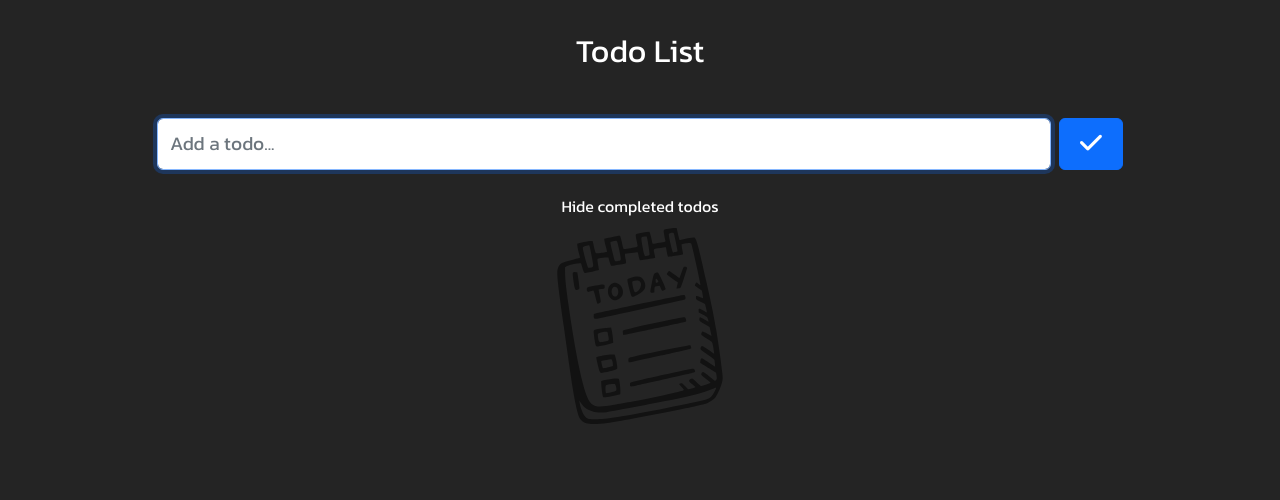
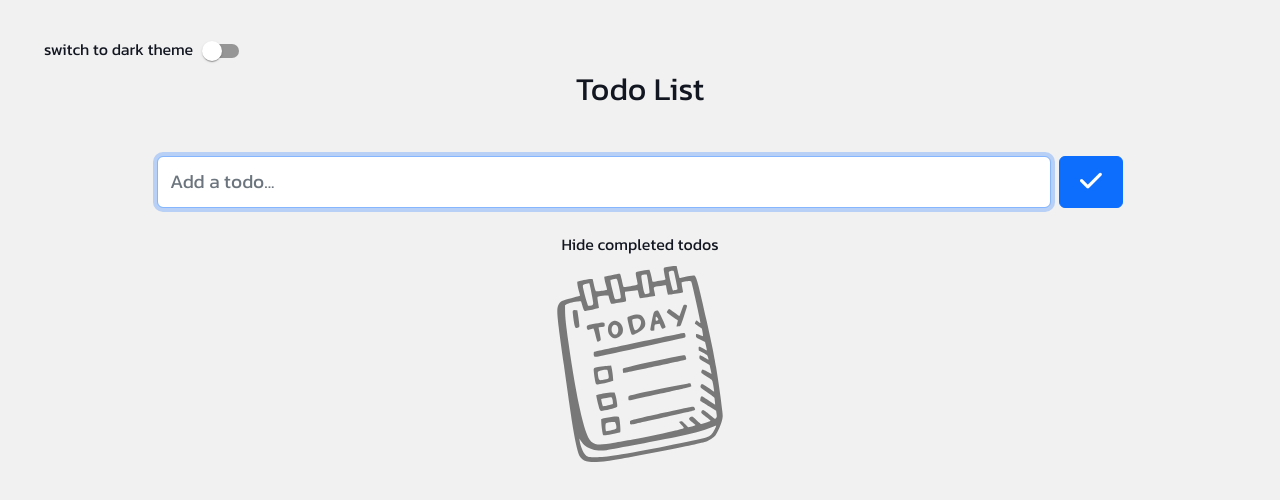
Before and after one commit to MAlDibawy/Todo-App, a React (Vite) app: page / in a window 1280 px wide. Shown: the top 500 px of the page. Built offline with nearby package versions, Linux system fonts and the light colour scheme.

Commit message:
adding dark theme and light theme

```diff
--- a/package.json
+++ b/package.json
@@ -11,11 +11,15 @@
     "preview": "vite preview"
   },
   "dependencies": {
+    "@emotion/react": "^11.10.6",
+    "@emotion/styled": "^11.10.6",
     "@fortawesome/fontawesome-free": "^6.4.0",
+    "@mui/material": "^5.12.0",
     "bootstrap": "^5.2.3",
     "jquery": "^3.6.4",
     "react": "^18.2.0",
-    "react-dom": "^18.2.0"
+    "react-dom": "^18.2.0",
+    "styled-components": "^5.3.9"
   },
   "devDependencies": {
     "@types/react": "^18.0.28",
--- a/src/App.jsx
+++ b/src/App.jsx
@@ -2,12 +2,18 @@ import { useEffect, useRef, useState } from "react";
 import "./App.css";
 import TodoItem from "./components/todoItem/TodoItem";
 import TodoImage from "/cfd969583ee9557cb6d7ac303d0d2a80.svg";
+import { ThemeProvider } from "styled-components";
+import { darkTheme, GlobalStyles, lightTheme } from "./theme";
+import { Switch } from "@mui/material";
 
 function App() {
   const [todos, setTodos] = useState([]);
   const [inputText, setInputText] = useState("");
   const [hideDone, setHideDone] = useState(false);
   const inputRef = useRef(null);
+  const [theme, setTheme] = useState("light");
+  const isDarkTheme = theme === "dark";
+  const toggleTheme = () => setTheme(isDarkTheme ? "light" : "dark");
 
   useEffect(() => {
     inputRef.current.focus();
@@ -74,8 +80,16 @@ function App() {
   };
 
   return (
+    <ThemeProvider theme={isDarkTheme ? darkTheme : lightTheme}>
+      <GlobalStyles />
       <div className="App container-fluid m-auto">
-      <h2 className="text-white mb-4 text-center">Todo List</h2>
+        <label htmlFor="">
+          switch to {isDarkTheme ? "light" : "dark"} theme
+        </label>
+
+        <Switch onChange={toggleTheme} />
+
+        <h2 className=" mb-4 text-center">Todo List</h2>
 
         <form onSubmit={addTodo}>
           <div className="d-flex  justify-content-center py-4">
@@ -90,14 +104,14 @@ function App() {
               value={inputText}
               style={{ maxWidth: "75%" }}
             />
-          <button className="btn btn-primary  text-white" type="submit">
+            <button className="btn btn-primary  " type="submit">
               <span className="icon">
                 <i className="fa-solid fa-check d-inline p-2"></i>
               </span>
             </button>
           </div>
         </form>
-      <div className="text-white text-center mb-2">
+        <div className=" text-center mb-2">
           <span onClick={toggleShowDone} role="button">
             {hideDone ? "Show completed todos" : "Hide completed todos"}
           </span>
@@ -127,6 +141,7 @@ function App() {
           )}
         </div>
       </div>
+    </ThemeProvider>
   );
 }
 
--- a/src/index.css
+++ b/src/index.css
@@ -1,9 +1,10 @@
 @import url("https://fonts.googleapis.com/css2?family=Kanit&display=swap");
 
 :root {
-  color-scheme: light dark;
-  color: rgba(255, 255, 255, 0.87);
-  background-color: #242424;
+  /* color-scheme: light dark; */
+  /*
+  color: rgba(255, 255, 255, 0.87); */
+  /* background-color: #242424; */
 
   font-synthesis: none;
   text-rendering: optimizeLegibility;
@@ -13,7 +14,7 @@
 }
 
 body {
-  background-color: #242424 !important;
+  /* background-color: #242424 !important; */
   font-family: "Kanit", sans-serif !important;
   line-height: 1.5 !important;
   font-weight: 400 !important;
--- /dev/null
+++ b/src/theme.js
@@ -0,0 +1,18 @@
+import { createGlobalStyle } from "styled-components";
+
+export const GlobalStyles = createGlobalStyle`
+Body {
+    background: ${({ theme }) => theme.body};
+    color: ${({ theme }) => theme.text};
+    transition: background 0.2s ease-in, color 0.2s ease-in;
+}`
+
+export const lightTheme = {
+    body: '#f1f1f1',
+    text: '#121620'
+};
+
+export const darkTheme = {
+    body: '#121620',
+    text: '#f1f1f1'
+}
```
Also changed, not shown: 1 other file (tests, documents, lock files or other folders). Lines whose indentation alone changed are shown as unchanged.
